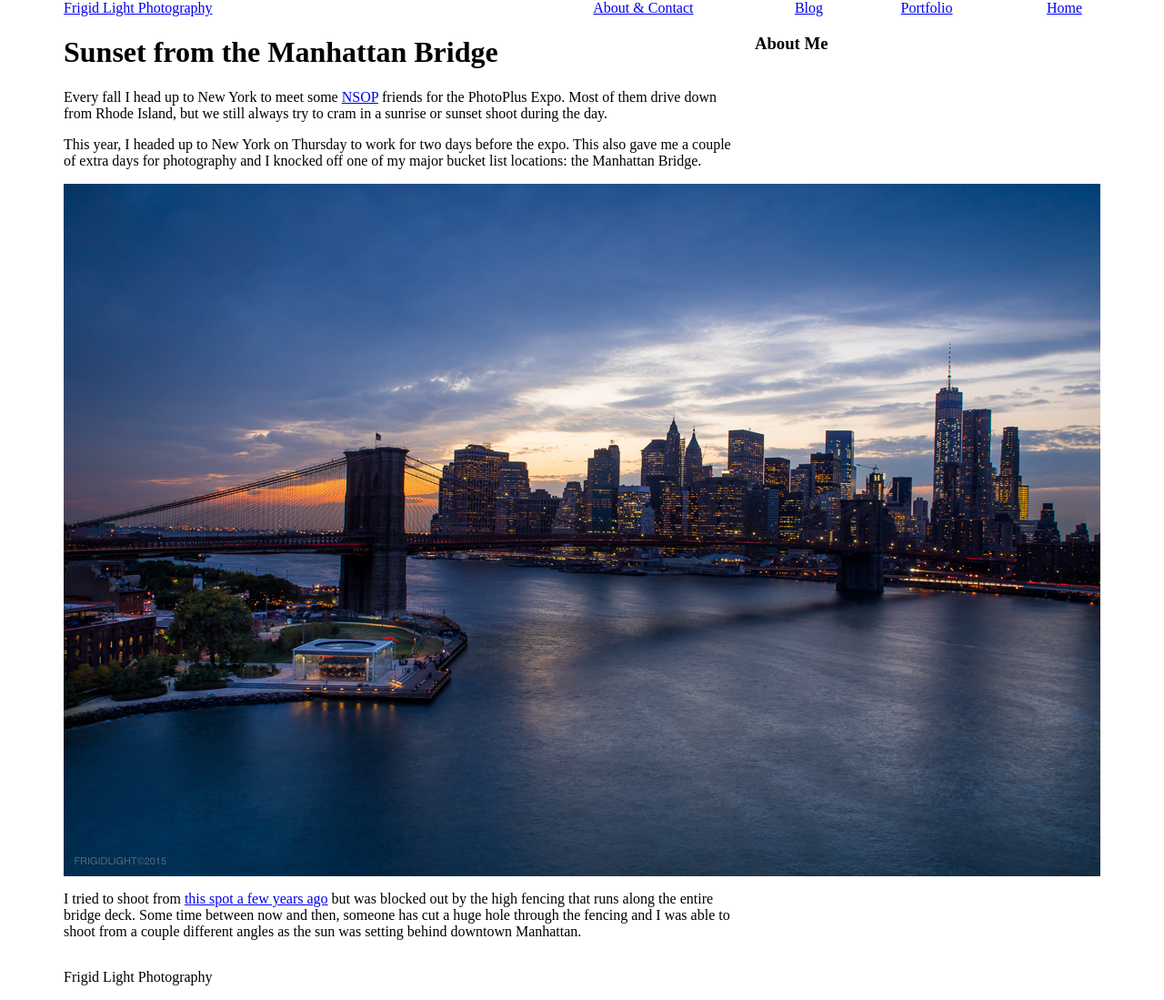
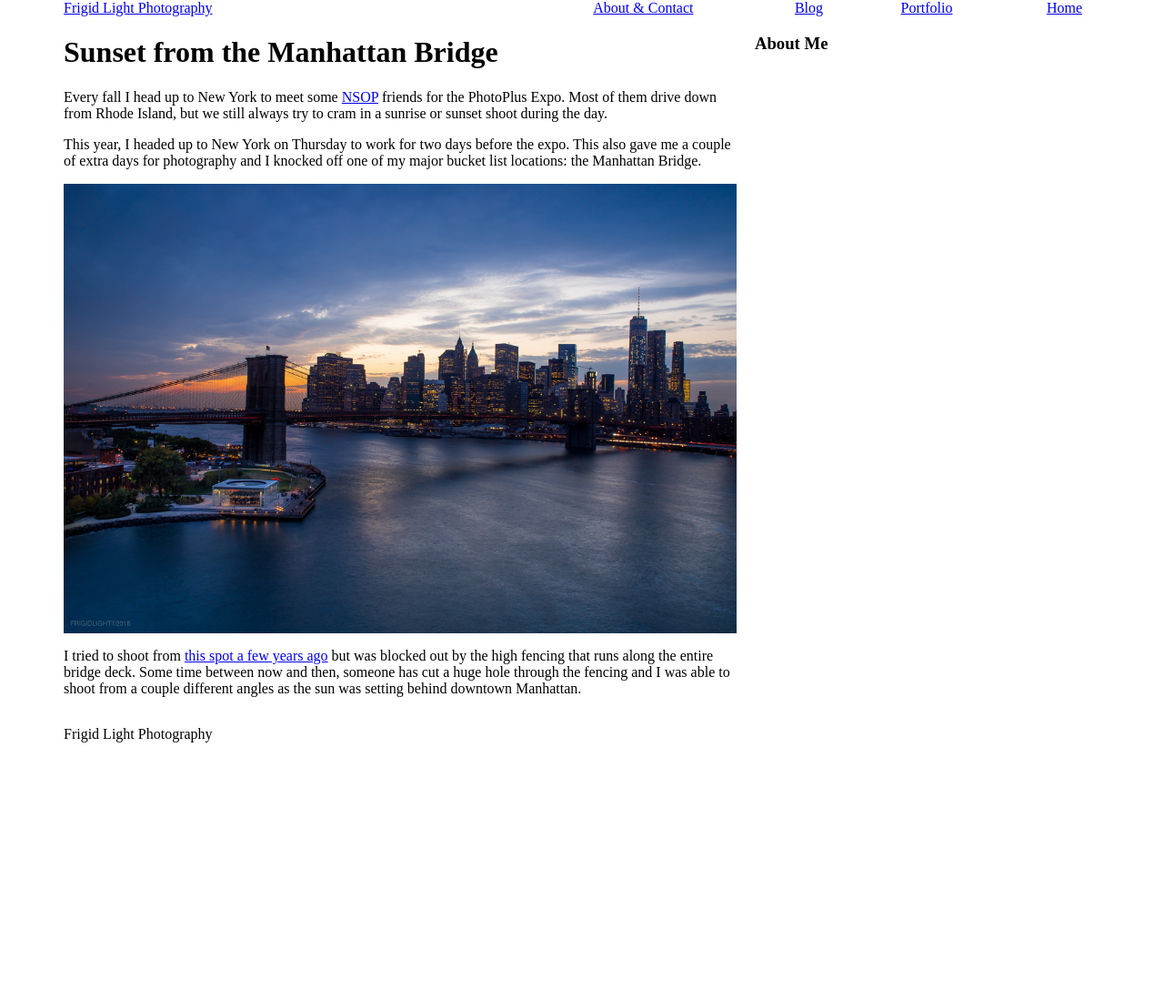
Before and after one commit to davidhowland/davidhowland.github.io, a Jekyll site: the page built from _posts/2015-10-27-manhattan-bridge-sunset.md, in a window 1280 px wide. Shown: the whole page at 91% size. Built offline with Jekyll 4.4.1, drawn with Linux system fonts in a browser that asks for light colours; Markdown is read by kramdown in place of the engine named in the settings; after the commit the page ends 900 px from its top, so only the background shows below that.

Commit message:
update post-content add post-content img to css

```diff
--- a/_layouts/post.html
+++ b/_layouts/post.html
@@ -2,7 +2,7 @@
 
 <div class="grid">
   <div class="col-8-12">
-    <div class="content">
+    <div class="post-content">
       <h1>{{ page.title }}</h1>
       {{ content }}
     </div>
--- a/css/style.css
+++ b/css/style.css
@@ -5,3 +5,7 @@ float: right;
 .footer-content {
 text-align: center;
 }
+
+.post-content img {
+  max-width: 100%;
+}
```
Also changed, not shown: 1 other file.
